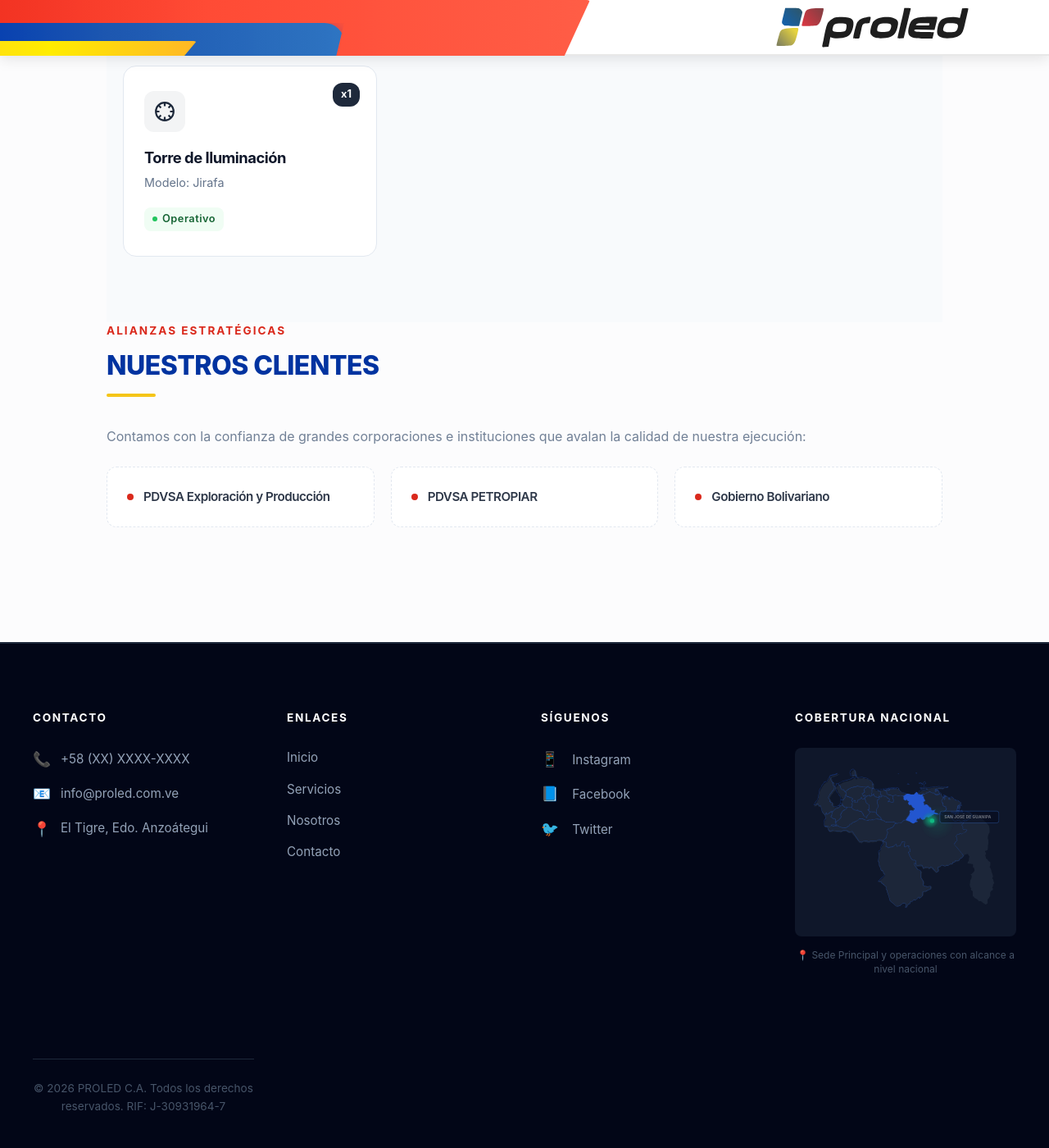
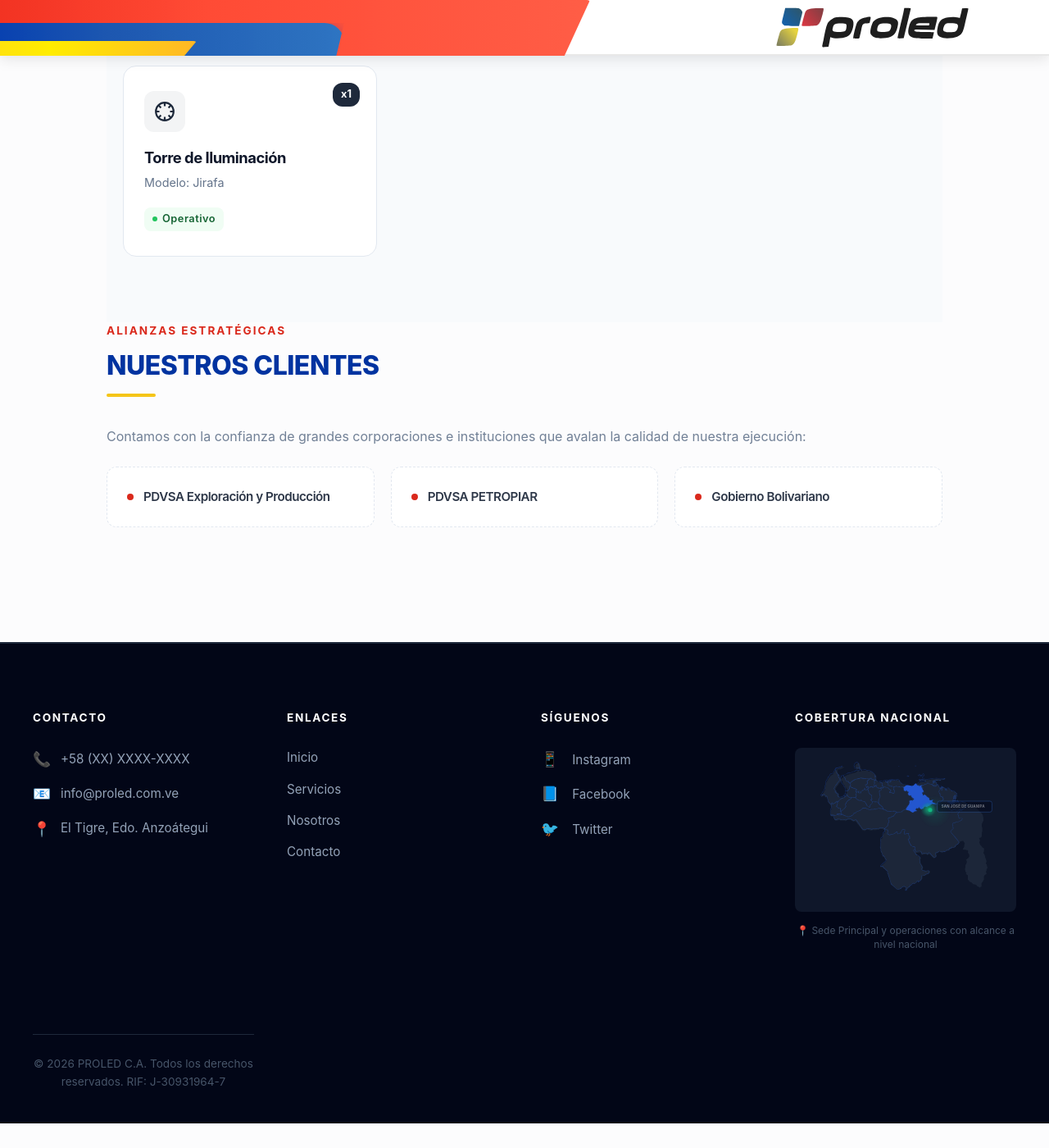
Before and after one commit to ing-nestorgomez/belorp, a Jekyll site: the page built from index.html, in a window 1280 px wide and 1400 px high, scrolled down 4906 px. Shown: the whole window at 82% size. Built offline with Jekyll 4.4.1, drawn with Linux system fonts in a browser that asks for light colours; after the commit the page ends 6276 px from its top, so only the background shows below that.

Commit message:
Adjust height of map-interactive-container to 200px

```diff
--- a/assets/css/styles.css
+++ b/assets/css/styles.css
@@ -883,7 +883,7 @@
   position: relative;
   width: 100%;
   max-width: 600px;
-  height: 230px; /* Ajusta según se adapte a tu layout */
+  height: 200px; /* Ajusta según se adapte a tu layout */
   overflow: hidden;
   border-radius: 8px;
   background-color: #0f172a; /* Fondo oscuro del recuadro */
```
